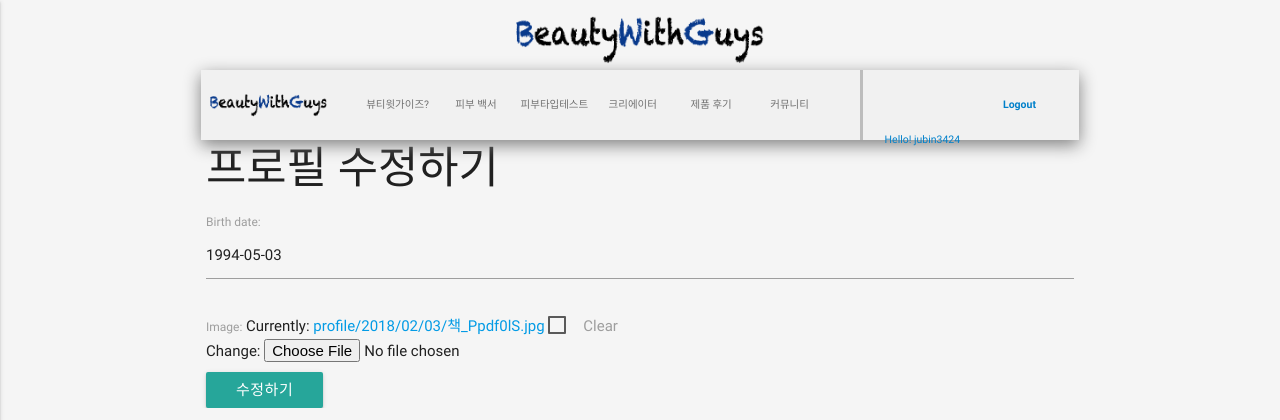
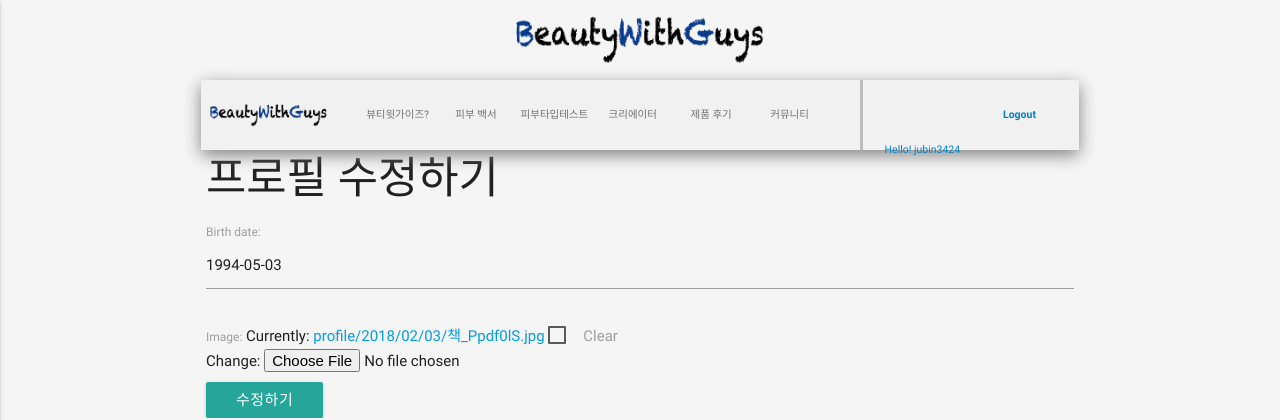
Before and after one commit to wtl0442/bwg_real, a Django app: page /accounts/profile/update/ in a window 1280 px wide. Shown: the top 420 px of the page. Run offline with Django 3.2, Linux system fonts and the light colour scheme; a user stored in the database is signed in; data comes from the database, SQL or seed files in the repository; some libraries are stand-ins or nearby versions.

Commit message:
edit main_core

```diff
--- a/beautiful/main/static/css/main_core.css
+++ b/beautiful/main/static/css/main_core.css
@@ -436,7 +436,7 @@ div.card-content div.middle_content {
 
 .navbar_back {
     background-color:#f1f1f1;
-    margin top:10px;
+    margin-top:10px;
     margin-left: 6px;
     margin-right: 6px;
     box-shadow : 0 5px 16px 0px #818181;
```
